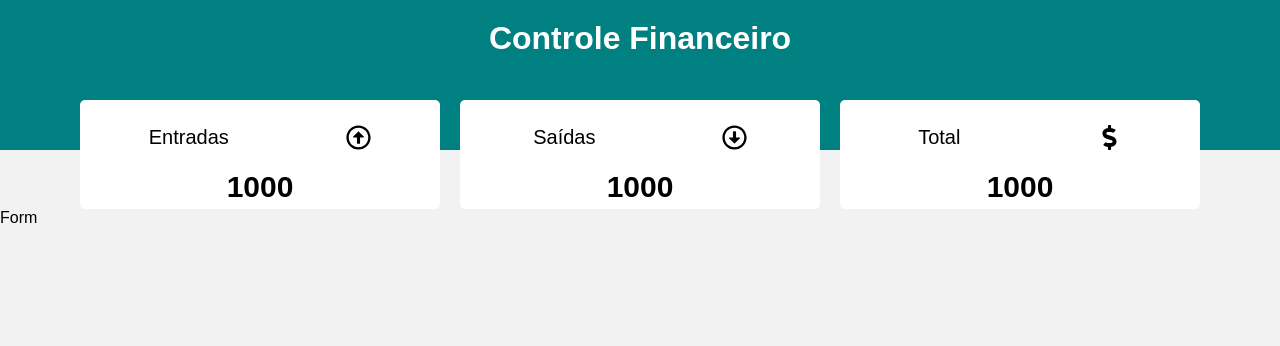
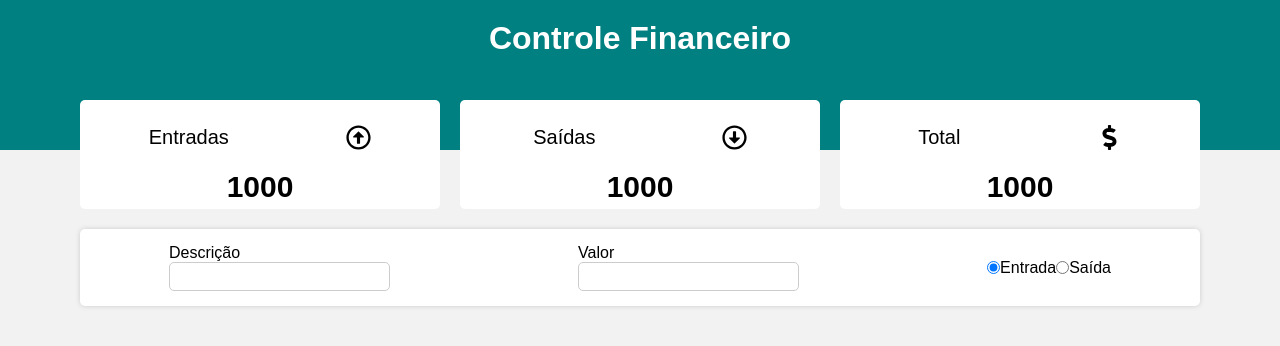
Before and after one commit to CarolinaAriadne/projeto-controle-de-financas, a React (Create React App) app in the folder controle-financeiro/: page / in a window 1280 px wide. Shown: the top 346 px of the page. Built offline with nearby package versions, Linux system fonts and the light colour scheme.

Commit message:
inputs-form

```diff
--- a/controle-financeiro/src/components/Form/index.js
+++ b/controle-financeiro/src/components/Form/index.js
@@ -2,11 +2,43 @@ import React, { useState } from 'react';
 import * as C from './styles';
 
 const Form = () => {
-  const [desc, serDesc] = useState(''); // descrição
+  const [desc, setDesc] = useState(''); // descrição
   const [amount, setAmount] = useState(''); // valor
-  const [isExpense, setExpense] = useState(false); // cheque
+  const [isExpense, setExpense] = useState(false); // check
 
-  return <div>Form</div>;
+  return (
+    <C.Container>
+      <C.InputContainer>
+        <C.Label>Descrição</C.Label>
+        <C.Input value={desc} onChange={e => setDesc(e.target.value)} />
+      </C.InputContainer>
+      <C.InputContainer>
+        <C.Label>Valor</C.Label>
+        <C.Input
+          value={amount}
+          type="number"
+          onChange={e => setAmount(e.target.value)}
+        />
+      </C.InputContainer>
+      <C.RadioGroup>
+        <C.Input
+          type="radio"
+          id="rIncome"
+          defaultChecked
+          name="group1"
+          onChange={() => setExpense(!isExpense)}
+        />
+        <C.Label htmlFor="rIncome">Entrada</C.Label>
+        <C.Input
+          type="radio"
+          id="rExpenses"
+          name="group1"
+          onChange={() => setExpense(!isExpense)}
+        />
+        <C.Label htmlFor="rExpenses">Saída</C.Label>
+      </C.RadioGroup>
+    </C.Container>
+  );
 };
 
 export default Form;
```
